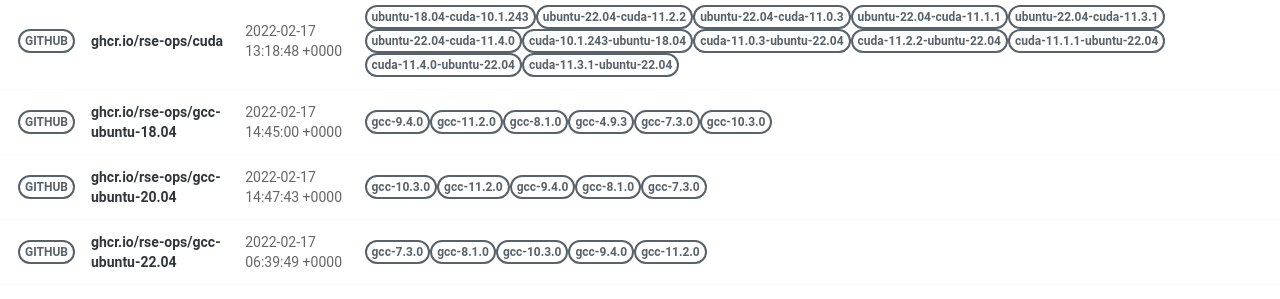
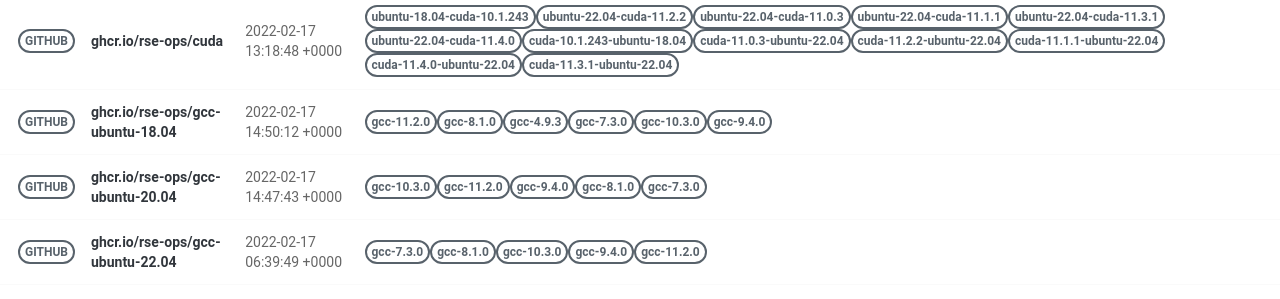
Before and after one commit to rse-ops/docker-images, a Jekyll site: the page built from pages/index.md, in a window 1280 px wide. Shown: the part 502-801 px from the top of the page. Built offline with Jekyll 4.4.1, drawn with Linux system fonts in a browser that asks for light colours; nearby versions of some CDN libraries.

Commit message:
Automated push to update library 2022-02-17

```diff
--- a/_library/ghcr.io-rse-ops-gcc-ubuntu-18.04.md
+++ b/_library/ghcr.io-rse-ops-gcc-ubuntu-18.04.md
@@ -1,14 +1,11 @@
 ---
 layout: container
 name: ghcr.io/rse-ops/gcc-ubuntu-18.04
-updated_at: 2022-02-17 14:45:00.471730
+updated_at: 2022-02-17 14:50:12.568183
 
 
 container_url: https://github.com/orgs/rse-ops/packages/container/package/gcc-ubuntu-18.04
 versions:
- - tag: gcc-9.4.0
-   dockerfile: https://github.com/rse-ops/docker-images/blob/main/ubuntu/gcc/Dockerfile
-   manifest: https://crane.ggcr.dev/manifest/ghcr.io/rse-ops/gcc-ubuntu-18.04:gcc-9.4.0
  - tag: gcc-11.2.0
    dockerfile: https://github.com/rse-ops/docker-images/blob/main/ubuntu/gcc/Dockerfile
    manifest: https://crane.ggcr.dev/manifest/ghcr.io/rse-ops/gcc-ubuntu-18.04:gcc-11.2.0
```
Also changed, not shown: other parts of _library/ghcr.io-rse-ops-gcc-ubuntu-18.04.md (+3 -0 lines).
